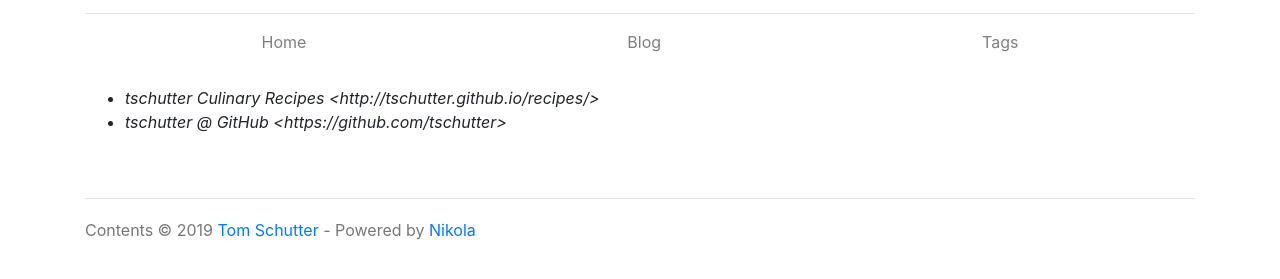
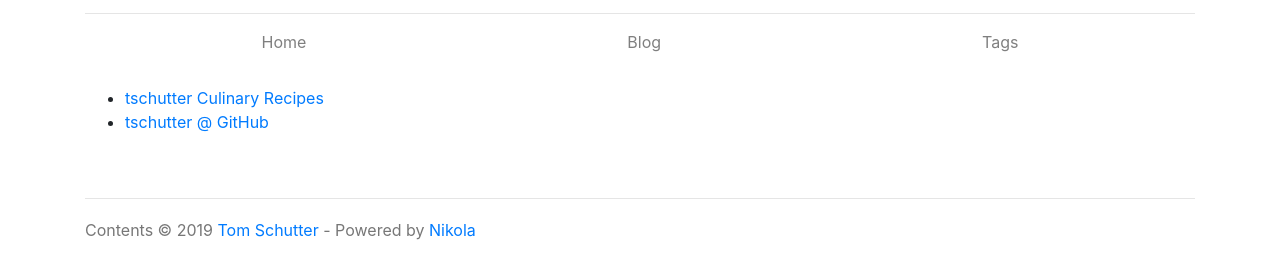
Before and after one commit to tschutter/tschutter.github.io, a plain HTML site: page index.html in a window 1280 px wide. Shown: the part 67-346 px from the top of the page. Drawn offline with nearby package versions, Linux system fonts and the light colour scheme.

Commit message:
Nikola auto commit.
Source commit: d6fe88cb6ca84634588291c83c0528b2d7ab5ad2
Nikola version: 8.0.2

```diff
--- a/index.html
+++ b/index.html
@@ -13,8 +13,8 @@
 <meta property="og:site_name" content="tschutter">
 <meta property="og:title" content="Home">
 <meta property="og:url" content="https://tschutter.github.io/">
-<meta property="og:description" content="tschutter Culinary Recipes &lt;http://tschutter.github.io/recipes/&gt;
-tschutter @ GitHub &lt;https://github.com/tschutter&gt;">
+<meta property="og:description" content="tschutter Culinary Recipes
+tschutter @ GitHub">
 <meta property="og:type" content="article">
 <meta property="article:published_time" content="2019-09-15T17:29:27-06:00">
 </head>
@@ -75,8 +75,8 @@ tschutter @ GitHub &lt;https://github.com/tschutter&gt;">
 
 <article class="post-text storypage" itemscope="itemscope" itemtype="http://schema.org/Article"><header></header><div class="e-content entry-content" itemprop="articleBody text">
     <ul class="simple">
-<li><cite>tschutter Culinary Recipes &lt;http://tschutter.github.io/recipes/&gt;</cite></li>
-<li><cite>tschutter @ GitHub &lt;https://github.com/tschutter&gt;</cite></li>
+<li><a class="reference external" href="http://tschutter.github.io/recipes/">tschutter Culinary Recipes</a></li>
+<li><a class="reference external" href="https://github.com/tschutter">tschutter @ GitHub</a></li>
 </ul>
 </div>
 
```
Also changed, not shown: 1 other file.
